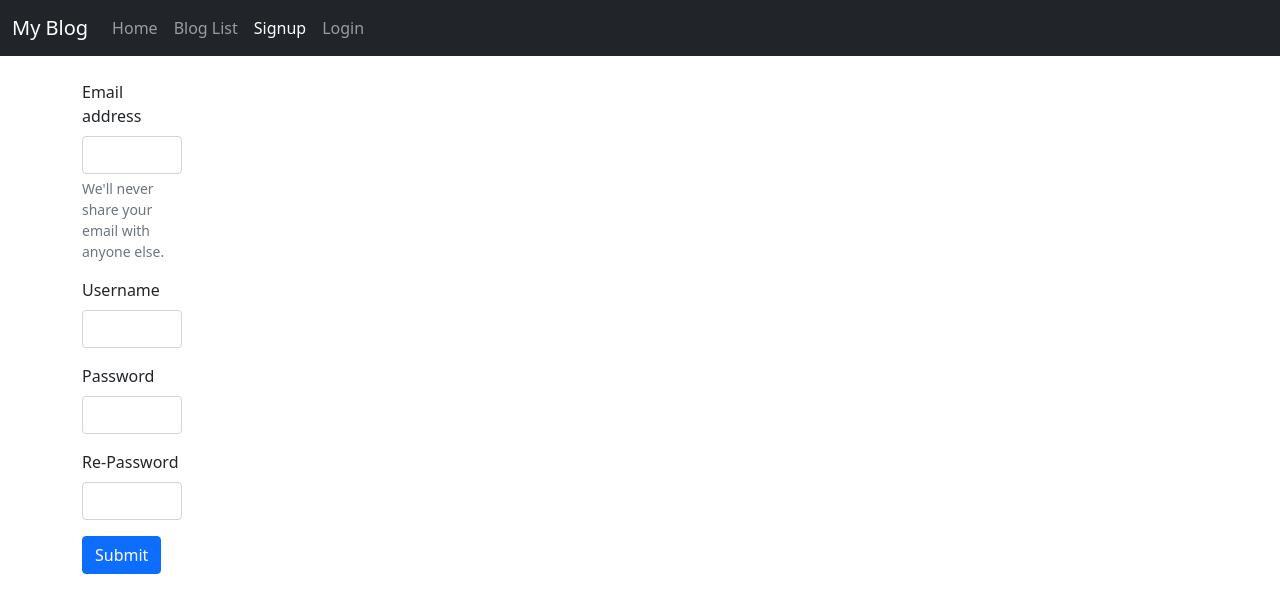
After one commit to rdahal35/my_blog, a Django app: page /signup/ in a window 1280 px wide. The commit adds this page. Shown: the top 613 px of the page. Run offline with Django 3.2, Linux system fonts and the light colour scheme; some web fonts are replaced.

Commit message:
almost all completed

```diff
--- a/blog/urls.py
+++ b/blog/urls.py
@@ -1,9 +1,15 @@
 from django.urls import path
 
-from .views import index, post_list, post_detail
+from .views import (index, PostList, post_detail,
+                    Login, Signup, AddPost, delete_post, EditPost)
 
 urlpatterns = [
     path('', index, name='index'),
-    path('post-list/', post_list, name='post-list'),
-    path('post-detail/<int:id>/', post_detail, name='post_detail')
+    path('post-list/', PostList.as_view(), name='post-list'),
+    path('post-detail/<int:id>/', post_detail, name='post_detail'),
+    path('login/', Login.as_view(), name='login'),
+    path('signup/', Signup.as_view(), name='signup'),
+    path('add-post/', AddPost.as_view(), name='add-post'),
+    path('delete-post/<int:id>/', delete_post, name='delete-post'),
+    path('edit-post/<int:id>/', EditPost.as_view(), name='edit-post'),
 ]
--- a/blog/views.py
+++ b/blog/views.py
@@ -1,20 +1,148 @@
-from django.shortcuts import render
-from django.http import HttpResponse\
+from django import views
+from django.forms import forms
+from django.shortcuts import render, redirect
+from django.http import HttpResponse
+from django.contrib.auth.forms import UserCreationForm
+from django.views import View
+
+from django.contrib.auth import login, authenticate
 
 from .models import Post
+from django.contrib.auth.models import User
+from .forms import LoginForm, SignupForm, CreatePostForm
+
+""" Function based views """
 
 
 def index(request):
     posts = Post.objects.all().order_by("-id")[:3]
-    return render(request, 'index.html', {'posts': posts})
+    active = 'ho'
+    return render(request, 'index.html', {'posts': posts, 'active': active})
 
-def post_list(request):
 
-    posts = Post.objects.all()
-    return render(request, 'blog/blog-list.html', {'posts': posts})
+class PostList(View):
+    active = 'li'
+    template_name = 'blog/blog-list.html'
+
+    def get(self, request, *args, **kwargs):
+        posts = Post.objects.all()
+        return render(
+            request, self.template_name, {
+                'posts': posts, 'active': self.active}
+        )
+
+    def post(self, request, *args, **kwargs):
+        search_str = request.POST.get("search_str")
+        posts = Post.objects.filter(title__icontains=search_str)
+        return render(
+            request, self.template_name, {
+                'posts': posts, 'active': self.active}
+        )
 
 
 def post_detail(request, id):
+    active = 'de'
+    post = Post.objects.get(id=id)
+    return render(request, 'blog/blog-detail.html', {'post': post, 'active': active})
 
+
+""" Class Based Views """
+
+
+class Login(View):
+    template_name = 'login.html'
+    form_class = LoginForm
+    active = 'login'
+
+    def get(self, request, *args, **kwargs):
+
+        form = self.form_class()
+        return render(request, self.template_name, {'active': self.active, 'form': form})
+
+    def post(self, request, *args, **kwargs):
+
+        form = self.form_class(request.POST)
+        if form.is_valid():
+            username = form.cleaned_data.get('username')
+            password = form.cleaned_data.get('password')
+            user = authenticate(username=username, password=password)
+            login(request, user)
+            return redirect('index')
+
+        return render(
+            request, self.template_name, {'form': form, 'active': self.active})
+
+
+class Signup(View):
+    template_name = 'signup.html'
+    form_class = SignupForm
+    active = "signup"
+
+    def get(self, request, *args, **kwargs):
+        return render(request, self.template_name, {'active': self.active})
+
+    def post(self, request, *args, **kwargs):
+        form = self.form_class(request.POST)
+
+        if form.is_valid():
+            username = form.cleaned_data.get('username')
+            email = form.cleaned_data.get('email')
+            password = form.cleaned_data.get('password')
+            user = User.objects.create_user(
+                username=username, email=email, password=password)
+            authenticate(username=username, password=password)
+            login(request, user)
+            return redirect('index')
+
+        return render(request, self.template_name, {'active': self.active, 'form': form})
+
+
+class AddPost(View):
+    template_name = "blog/add-post.html"
+    form_class = CreatePostForm
+    active = "addpost"
+
+    def get(self, request, *args, **kwargs):
+        return render(request, self.template_name, {'active': self.active})
+
+    def post(self, request, *args, **kwargs):
+        form = self.form_class(request.POST, request.FILES)
+
+        if form.is_valid():
+            user = request.user
+            post = form.save(commit=False)
+            post.author = user
+            post.save()
+            return redirect('post-list')
+
+        return render(
+            request, self.template_name, {'active': self.active, 'form': form}
+        )
+
+
+def delete_post(request, id):
     post = Post.objects.get(id=id)
-    return render(request, 'blog/blog-detail.html', {'post': post})
+    post.delete()
+    return redirect('post-list')
+
+
+class EditPost(View):
+
+    template_name = 'blog/edit-post.html'
+    form_class = CreatePostForm
+
+    def get(self, request, id, *args, **kwargs):
+        post = Post.objects.get(id=id)
+        return render(request, self.template_name, {'active': 'li', 'post': post})
+
+    def post(self, request, id, *args, **kwargs):
+
+        post = Post.objects.get(id=id)
+        form = self.form_class(request.POST, request.FILES, instance=post)
+        if form.is_valid():
+            # post.title = form.cleaned_data.get('title')
+            # post.text = form.cleaned_data.get('text')
+            # post.save()
+            form.save()
+
+        return redirect('/post-detail/'+str(post.id)+'/')
--- a/mysite/settings.py
+++ b/mysite/settings.py
@@ -132,3 +132,7 @@ MEDIA_ROOT = BASE_DIR / "media"
 # https://docs.djangoproject.com/en/3.2/ref/settings/#default-auto-field
 
 DEFAULT_AUTO_FIELD = 'django.db.models.BigAutoField'
+
+
+LOGIN_REDIRECT_URL = "/"
+LOGOUT_REDIRECT_URL = "/"
--- a/mysite/urls.py
+++ b/mysite/urls.py
@@ -17,10 +17,13 @@ from django.conf import settings
 from django.conf.urls.static import static
 from django.contrib import admin
 from django.urls import path, include
+from django.contrib.auth import views as auth_views
 
 urlpatterns = [
     path('admin/', admin.site.urls),
     path('', include('blog.urls')),
+    path('logout/', auth_views.LogoutView.as_view(), name='logout'),
+
 ]
 
 if settings.DEBUG:
--- a/static/css/main.css
+++ b/static/css/main.css
@@ -16,3 +16,6 @@
 .blog-content{
     margin-top: 20px;
 }
+.signup-form{
+    width: 100px;
+}
--- a/templates/header.html
+++ b/templates/header.html
@@ -9,16 +9,34 @@
             <div class="collapse navbar-collapse" id="navbarSupportedContent">
                 <ul class="navbar-nav me-auto mb-2 mb-lg-0">
                     <li class="nav-item">
-                        <a class="nav-link active" aria-current="page" href="/">Home</a>
+                    <a class="nav-link  {% if active == 'ho' %}active {% endif %}" aria-current="page" href="/">Home</a>
                     </li>
                     <li class="nav-item">
-                        <a class="nav-link" href="{% url 'post-list' %}">Blog List</a>
+                        <a class="nav-link {% if active == 'li' %}active {% endif %}" href="{% url 'post-list' %}">Blog List</a>
+                        </li>
+
+                        {% if request.user.is_active %}
+
+                        <li class="nav-item d-flex">
+                            <a class="nav-link {% if active == 'signup' %}active {% endif %}" href="{% url 'logout' %}">Logout</a>
+                        </li>
+                        <li class="nav-item d-flex">
+                            <a class="nav-link {% if active == 'addpost' %}active {% endif %}" href="{% url 'add-post' %}">AddPost</a>
+                        </li>
+
+
+                        {% else %}
+                        <li class="nav-item d-flex">
+                            <a class="nav-link {% if active == 'signup' %}active {% endif %}" href="{% url 'signup' %}">Signup</a>
+                        </li>
+                        <li class="nav-item d-flex">
+                            <a class="nav-link {% if active == 'login' %}active {% endif %}" href="{% url 'login' %}">Login</a>
                     </li>
+                    {% endif %}
                 </ul>
-                <form class="d-flex">
-                    <input class="form-control me-2" type="search" placeholder="Search" aria-label="Search">
-                    <button class="btn btn-outline-success" type="submit">Search</button>
-                </form>
+                <div class="d-flex">
+                    <p style="color:red">{{request.user.username}}</p>
+                </div>
             </div>
         </div>
     </nav>
--- /dev/null
+++ b/templates/signup.html
@@ -0,0 +1,37 @@
+{% extends 'base.html' %}
+
+{% block content %}
+<style>
+    .signup-form {
+        max-width: 500px;
+    }
+</style>
+<br>
+<main>
+    <div class="container">
+        <form class="signup-form" method="POST">
+            {% csrf_token %}
+            <div class="mb-3">
+                <label for="exampleInputEmail1" class="form-label">Email address</label>
+                <input name='email' type="email" class="form-control" id="exampleInputEmail1"
+                    aria-describedby="emailHelp">
+                <div id="emailHelp" class="form-text">We'll never share your email with anyone else.</div>
+            </div>
+            <div class="mb-3">
+                <label for="exampleInputUsername" class="form-label">Username</label>
+                <input name='username' type="text" class="form-control" id="exampleInputUsername"
+                    aria-describedby="emailHelp">
+            </div>
+            <div class="mb-3">
+                <label for="exampleInputPassword" class="form-label">Password</label>
+                <input name='password' type="password" class="form-control" id="exampleInputPassword">
+            </div>
+            <div class="mb-3">
+                <label for="exampleInputPassword1" class="form-label">Re-Password</label>
+                <input name='password1' type="password" class="form-control" id="exampleInputPassword1">
+            </div>
+            <button type="submit" class="btn btn-primary">Submit</button>
+        </form>
+    </div>
+</main>
+{% endblock content %}
```
Also changed, not shown: blog/forms.py (added, +31 -0 lines), templates/blog/add-post.html (added, +40 -0 lines), templates/blog/blog-detail.html (+11 -1 lines), templates/blog/blog-list.html (+36 -2 lines), templates/blog/edit-post.html (added, +48 -0 lines), templates/login.html (added, +18 -0 lines), requirements.txt (line endings or trailing spaces), templates/base.html (line endings or trailing spaces).
